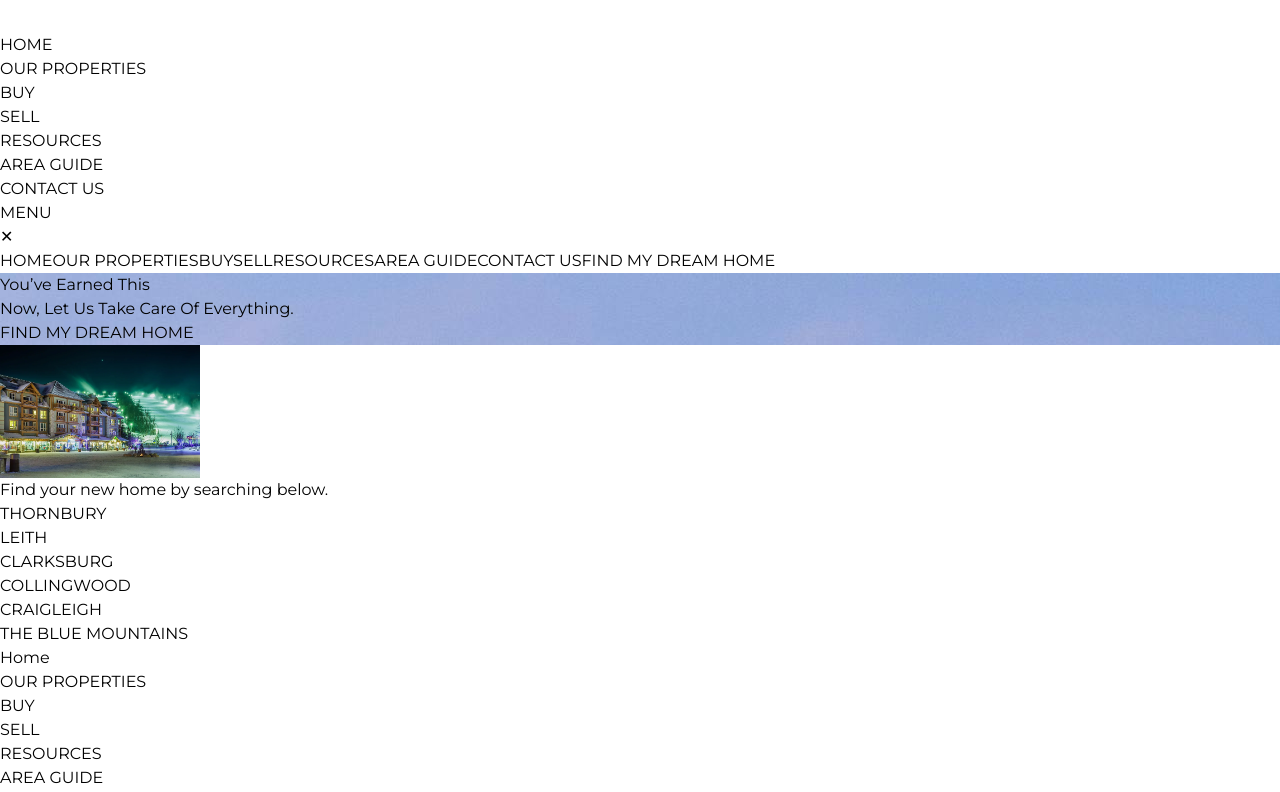
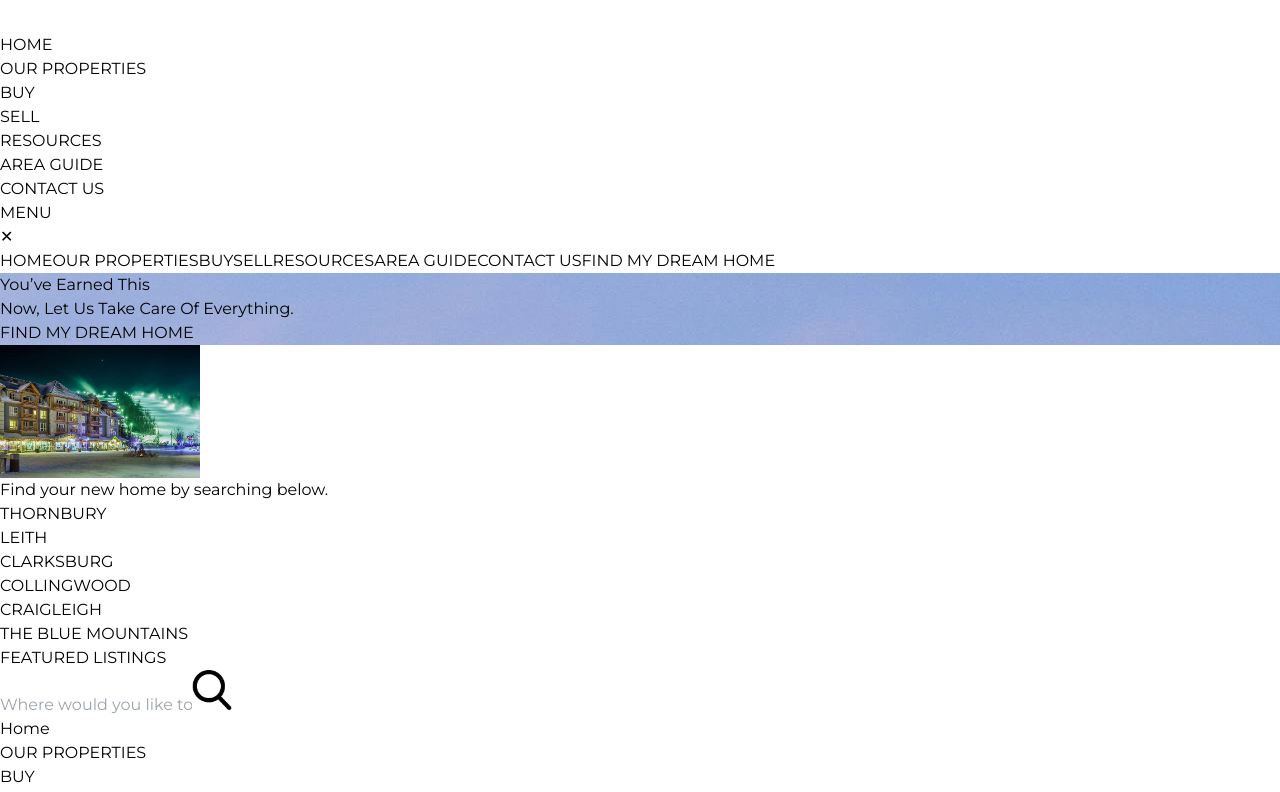
Before and after one commit to m-capone1/Riopelle-Veer-Realty, a Next.js app: page / in a window 1280 px wide. Shown: the top 792 px of the page. Built offline with nearby package versions, Linux system fonts and the light colour scheme.

Commit message:
add featured search section where user can search the area they are looking for

```diff
--- a/src/components/Featured.js
+++ b/src/components/Featured.js
@@ -1,9 +1,11 @@
 import FeaturedImg from 'next/image';
+import Search from 'next/image';
 
 export default function Featured() {
     const locations = ["THORNBURY", "LEITH", "CLARKSBURG", "COLLINGWOOD", "CRAIGLEIGH", "THE BLUE MOUNTAINS"];
 
     return (
+    <>
         <section className="flex">
             <FeaturedImg
                 src="/images/featured.png"
@@ -22,5 +24,25 @@ export default function Featured() {
                 </div>
             </div>
         </section>
+        <section className='flex flex-col my-24 justify-center items-center'>
+            <h2 className='text-2xl lg:text-4xl py-4 lg:py-8'>FEATURED LISTINGS</h2>
+            <form className="w-full px-4 lg:px-48">
+                <div className='flex gap-2 w-full'>
+                    <input
+                        placeholder='Where would you like to look today?'
+                        className='p-3 flex-grow w-full border border-gray-300 rounded'
+                    ></input>
+                    <button type="submit" className="flex-none">
+                        <Search
+                            src="/images/search.png"
+                            alt="featured"
+                            width={40}
+                            height={40}
+                        />
+                    </button>
+                </div>
+            </form>
+        </section>
+      </>
     );
 }
```
Also changed, not shown: public/images/search.png (added). Lines whose indentation alone changed are shown as unchanged.
